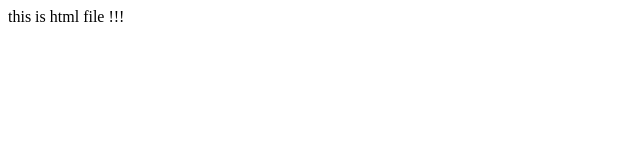
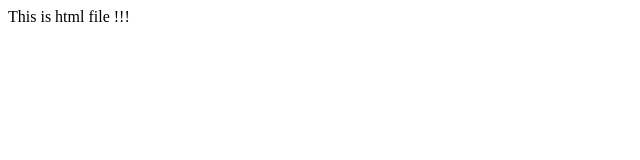
Before and after one commit to HelaniChathu/learning_git, a plain HTML site: page index.html in a window 1280 px wide. Shown: the full height of the page, 0-640 px from the left. Drawn offline with Linux system fonts and the light colour scheme.

Commit message:
capitalized word

```diff
--- a/index.html
+++ b/index.html
@@ -3,6 +3,6 @@
 		<title> this is my app </title>
 	</head>
 	<body>
-		this is html file !!!
+		This is html file !!!
 	</body>
 </html>
```
